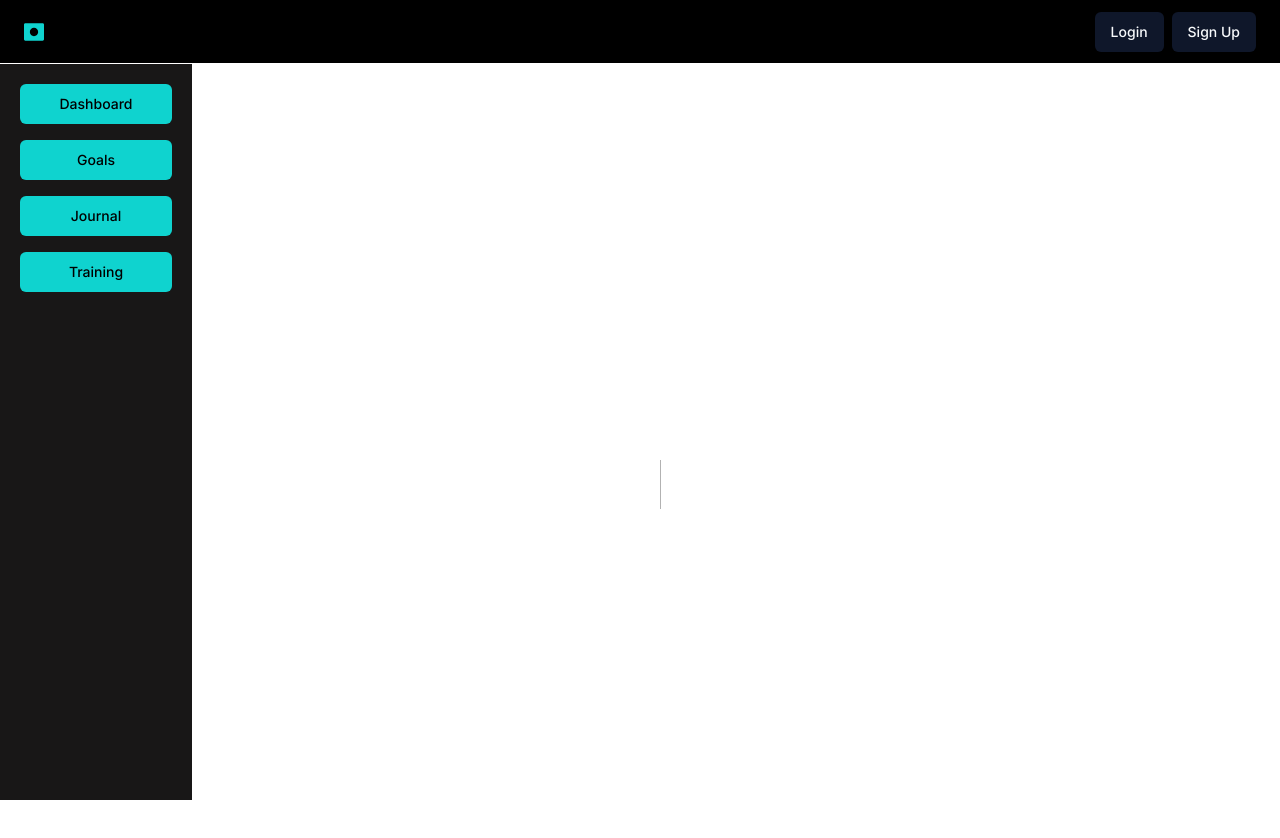
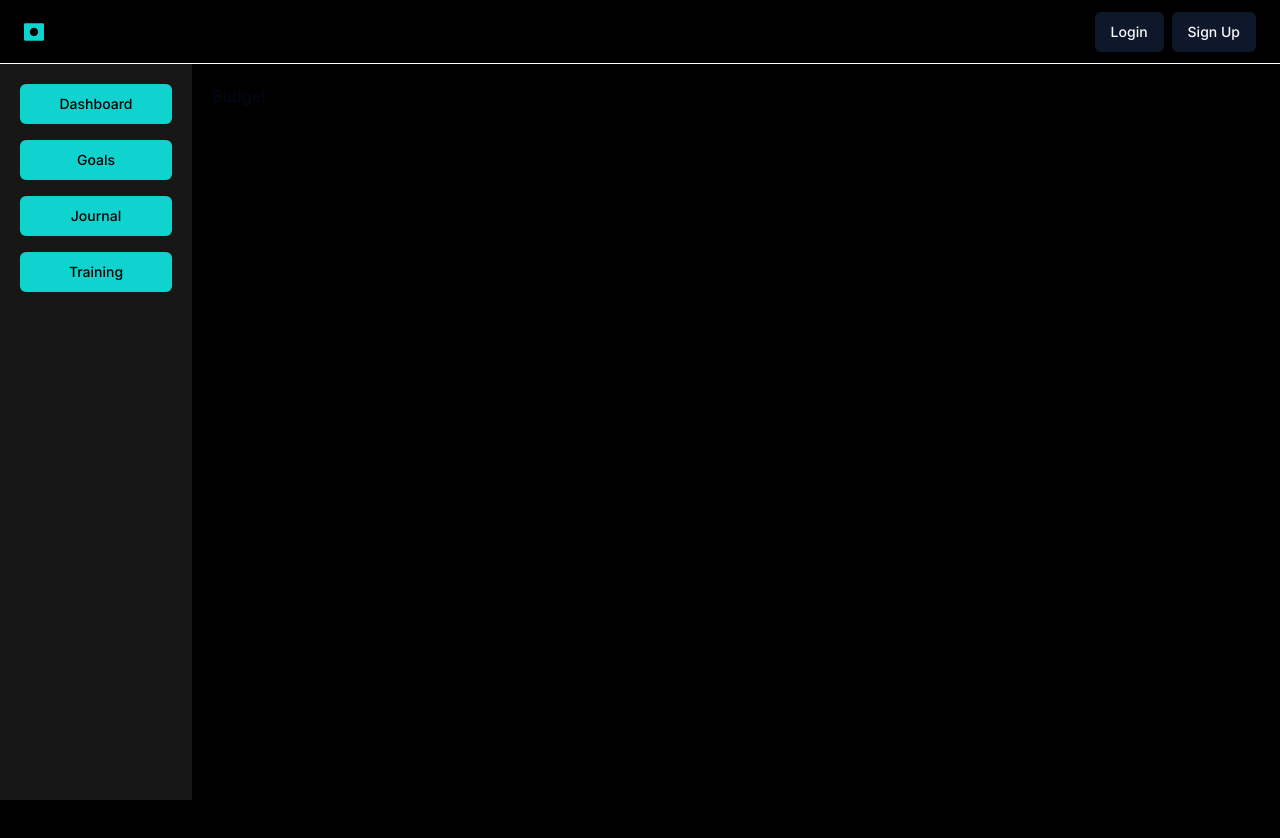
Before and after one commit to dsbraydev/next-level-web, a Next.js app: page /dashboard/budget in a window 1280 px wide. Before the commit this address had no page. Shown: the top 838 px of the page. After the commit the page ends 800 px from the top, so only its background shows below. Built offline with nearby package versions, Linux system fonts and the light colour scheme.

Commit message:
update: fixed structure to use the same format

```diff
--- /dev/null
+++ b/app/(pages)/dashboard/budget/page.tsx
@@ -0,0 +1,7 @@
+import Budget from "@/app/components/Budget";
+
+const BudgetPage = () => {
+  return <Budget />;
+};
+
+export default BudgetPage;
--- /dev/null
+++ b/app/components/Budget/index.tsx
@@ -0,0 +1,5 @@
+const Budget = () => {
+  return <div>Budget</div>;
+};
+
+export default Budget;
--- a/app/components/Goals/index.tsx
+++ b/app/components/Goals/index.tsx
@@ -12,7 +12,6 @@ async function getData(): Promise<any[]> {
       gym: false,
       carnivore: true,
       bible: true,
-      topG: true,
     },
     {
       id: "2",
@@ -23,16 +22,17 @@ async function getData(): Promise<any[]> {
       gym: false,
       carnivore: true,
       bible: true,
-      topG: true,
     },
   ];
 }
 
-export default async function Goals() {
+const Goals = async () => {
   const data = await getData();
   return (
     <div className="p-5">
       <DataTable columns={columns} data={data} />
     </div>
   );
-}
+};
+
+export default Goals;
--- a/app/components/Navbar/index.tsx
+++ b/app/components/Navbar/index.tsx
@@ -1,6 +1,6 @@
 import { Button } from "../shadcn/button";
 import { MaskOnIcon } from "@radix-ui/react-icons";
-export default function Navbar() {
+const Navbar = () => {
   return (
     <div className="flex h-16 bg-[#000] py-3 px-6 justify-between items-center border-b-[1px] border-white">
       <MaskOnIcon color="#0fd3cf" height={20} width={20} />
@@ -11,4 +11,6 @@ export default function Navbar() {
       </div>
     </div>
   );
-}
+};
+
+export default Navbar;
--- a/app/components/Sidebar/index.tsx
+++ b/app/components/Sidebar/index.tsx
@@ -27,12 +27,11 @@ interface LinkProps {
   href: string;
 }
 
-export default function Sidebar() {
+const Sidebar = () => {
   const path = usePathname();
   const dashboard = (path: string) => path.includes("/dashboard");
 
   if (!dashboard(path)) return null;
-
   return (
     <div
       className="bg-[#181717] p-5 flex flex-col gap-4"
@@ -49,4 +48,5 @@ export default function Sidebar() {
       })}
     </div>
   );
-}
+};
+export default Sidebar;
--- a/app/components/elements/TableData/columns.tsx
+++ b/app/components/elements/TableData/columns.tsx
@@ -1,5 +1,4 @@
 "use client";
-
 import { ColumnDef } from "@tanstack/react-table";
 
 export const columns: ColumnDef<any>[] = [
@@ -31,8 +30,4 @@ export const columns: ColumnDef<any>[] = [
     accessorKey: "bible",
     header: "Bible",
   },
-  {
-    accessorKey: "topG",
-    header: "TopG",
-  },
 ];
```
